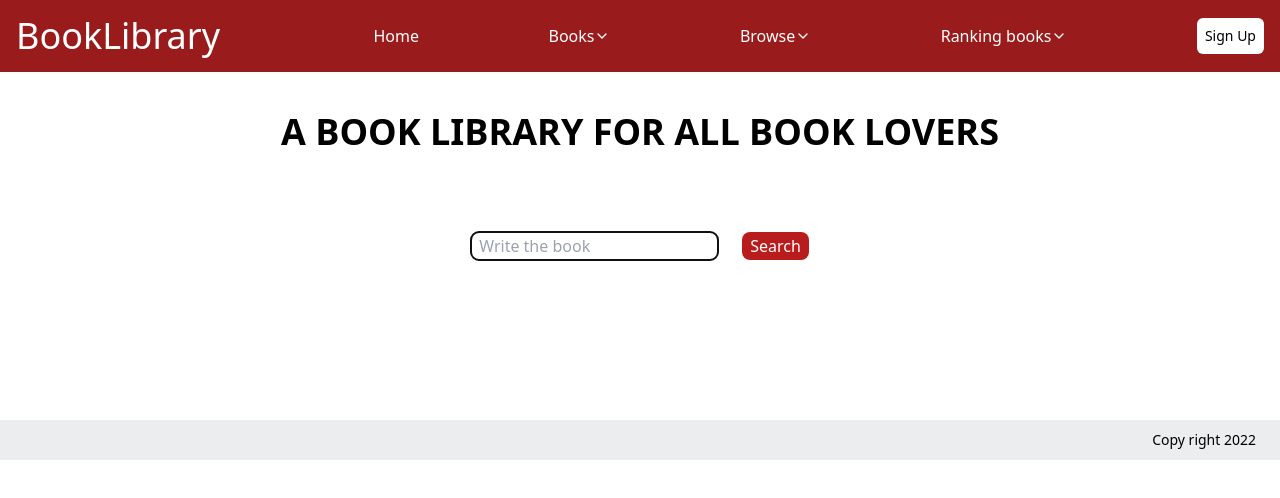
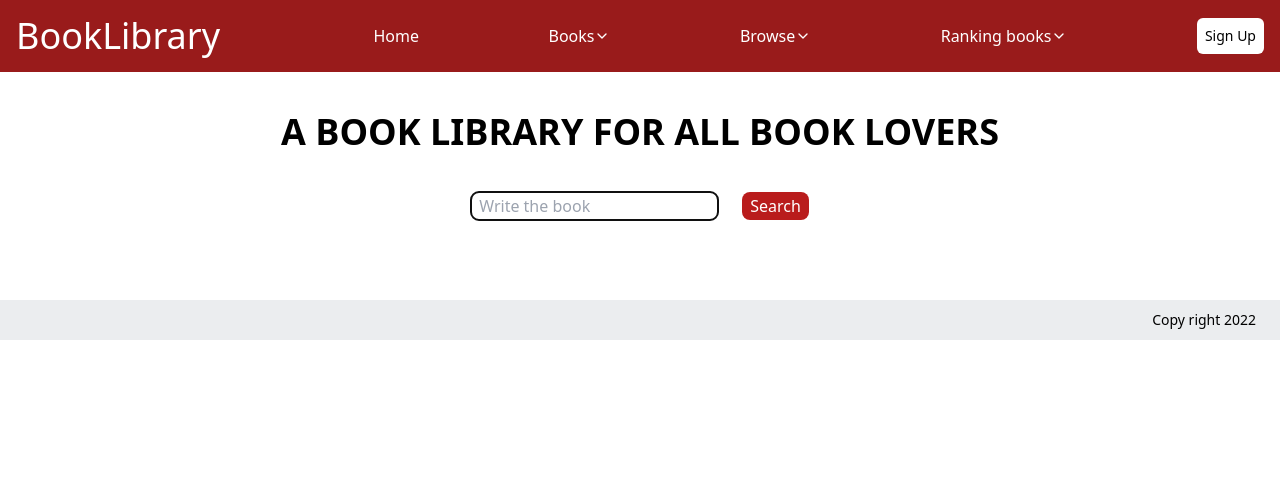
Before and after one commit to sebasarias88/09-API-books, a React (Create React App) app: page / in a window 1280 px wide. Shown: the top 498 px of the page. Built offline with nearby package versions, Linux system fonts and the light colour scheme.

Commit message:
Reformatted styles

```diff
--- a/src/App.js
+++ b/src/App.js
@@ -1,15 +1,15 @@
 import './App.css';
-import Form from "./components/Form";
 import {Route, Routes} from "react-router-dom";
 import Book from "./pages/Book";
 import Login from "./pages/Login";
+import Home from "./pages/Home";
 
 function App() {
 
     return (
         <div className="bg-white w-full h-full overflow-scroll">
             <Routes>
-                <Route path='/' element={<Form/>}/>
+                <Route path='/' element={<Home/>}/>
                 <Route path='/book/:bookId' element={<Book/>}/>
                 <Route path='/login' element={<Login/>}/>
             </Routes>
--- a/src/components/Footer.jsx
+++ b/src/components/Footer.jsx
@@ -1,7 +1,7 @@
 export default function Footer(){
 
     return(
-        <div className="flex justify-end bg-gray-400/20 h-10 items-center">
+        <div className="flex justify-end bg-gray-400/20 h-10 items-center w-screen">
             <p className="text-sm mr-6">
                 Copy right 2022
             </p>
--- a/src/components/Form.jsx
+++ /dev/null
@@ -1,123 +0,0 @@
-import {useState} from "react";
-import axios from "axios";
-import {useDispatch, useSelector} from "react-redux";
-import {addBook} from "../store/slices/books/booksSlice";
-import {Link} from "react-router-dom";
-import Header from "./Header";
-import Footer from "./Footer";
-
-export default function Form() {
-
-    const [data, setData] = useState(null)
-    const [inputValue, setInputValue] = useState("")
-    //const [books, setBooks] = useState([])
-
-    const {books} = useSelector(state => state.books)
-    const dispatch = useDispatch();
-
-    const handleSuggestionClick = (id) => {
-        const current = data.items.filter(book => (book.id === id))
-        const currentBook = {
-            id: current[0].id,
-            title: current[0].volumeInfo.title,
-            author: current[0].volumeInfo.authors[0],
-            publishedDate: current[0].volumeInfo.publishedDate,
-            cover: current[0].volumeInfo.imageLinks.thumbnail,
-            info: current[0].volumeInfo.description,
-            page: current[0].volumeInfo.pageCount
-        }
-        //setBooks([currentBook, ...books])
-        dispatch(addBook(currentBook))
-        setData([])
-        setInputValue("")
-    }
-
-    const getData = async (value) => {
-        try {
-            const resp = await axios.get(`https://www.googleapis.com/books/v1/volumes?q=${value}&key=${process.env.REACT_APP_API_MAPS}`)
-            setData(resp.data)
-        } catch (error) {
-            console.log(error)
-        }
-    }
-
-    const handleSubmit = (e) => {
-        e.preventDefault()
-        setData(e.target.value)
-    }
-
-    const inputChange = (e) => {
-        setInputValue(e.target.value)
-        if (e.target.value.trim() !== "") {
-            getData(e.target.value)
-        } else {
-            setData(null)
-        }
-    }
-
-    return (
-        <div>
-            <Header/>
-            <div className="flex flex-col items-center">
-                <h1 className="mt-10 font-black text-4xl">
-                    A BOOK LIBRARY FOR ALL BOOK LOVERS
-                </h1>
-                <form className="relative" onSubmit={handleSubmit}>
-                    <input
-                        autoFocus={true}
-                        className="rounded-lg mt-20 px-2 mr-6 p-0.5"
-                        type="text"
-                        placeholder="Write the book"
-                        value={inputValue}
-                        onChange={inputChange}
-                    />
-                    <button
-                        className="bg-red-700 px-2 rounded-lg p-0.5 text-white"
-                        type="submit"
-                    >Search
-                    </button>
-                    {
-                        inputValue &&
-                        <div className="absolute top-full">
-                            <ol className="text-center">
-                                {
-                                    data && data.items && data.items.map(item => (
-                                        <li className="flex mt-4 w-3/6"
-                                            key={item.id}
-                                            onClick={() => handleSuggestionClick(item.id)}>
-                                            {item.volumeInfo.title}
-                                        </li>
-                                    ))}
-                            </ol>
-                        </div>
-                    }
-                </form>
-            </div>
-            <div className=" mt-20 p-10 flex gap-4 flex-wrap">
-                {books.map((book) => (
-                    <div
-                        className="flex flex-col items-center bg-gray-400/20 rounded-lg p-10 w-3/12 hover:shadow-lg"
-                        key={book.id}>
-                        <img className="rounded-lg w-32 h-44 "
-                             src={book.cover} alt="book image"
-                        />
-                        <h1 className="text-center text-xl font-bold mt-6">
-                            {book.title}
-                        </h1>
-                        <h2 className="mt-2 text-center">
-                            <b>Published Date:</b> {book.publishedDate}
-                        </h2>
-                        <p className="mt-1 text-center">
-                            <b>Author:</b>{book.author}
-                        </p>
-                        <p className="underline mt-6">
-                            <Link to={`/book/${book.id}`}><b>More information</b></Link>
-                        </p>
-                    </div>
-                ))}
-            </div>
-            <Footer/>
-        </div>
-
-    )
-}
--- a/src/components/Header.jsx
+++ b/src/components/Header.jsx
@@ -1,11 +1,10 @@
 import {Link} from "react-router-dom";
 import {FiChevronDown} from "react-icons/fi";
 
-export default function Header(){
+export default function Header() {
 
-    return(
-        <div>
-            <header className="flex justify-between items-center bg-red-800 p-4">
+    return (
+        <header className="flex justify-between items-center bg-red-800 p-4 w-screen">
             <p className="text-4xl text-white">
                 BookLibrary
             </p>
@@ -25,6 +24,5 @@ export default function Header(){
                 <Link to={'/login'}>Sign Up</Link>
             </button>
         </header>
-        </div>
     )
 }
--- /dev/null
+++ b/src/components/RenderBooks.jsx
@@ -0,0 +1,32 @@
+import {Link} from "react-router-dom";
+import {useSelector} from "react-redux";
+
+export default function RenderBooks(){
+    const {books} = useSelector(state => state.books)
+
+    return(
+        <div className="p-10 flex justify-center gap-4 flex-wrap w-screen ">
+            {books.map((book) => (
+                <div
+                    className="flex flex-col items-center bg-gray-400/20 rounded-lg p-10 w-3/12 hover:shadow-lg"
+                    key={book.id}>
+                    <img className="rounded-lg w-32 h-44 "
+                         src={book.cover} alt="book image"
+                    />
+                    <h1 className="text-center text-xl font-bold mt-6">
+                        {book.title}
+                    </h1>
+                    <h2 className="mt-2 text-center">
+                        <b>Published Date:</b> {book.publishedDate}
+                    </h2>
+                    <p className="mt-1 text-center">
+                        <b>Author:</b>{book.author}
+                    </p>
+                    <p className="underline mt-6">
+                        <Link to={`/book/${book.id}`}><b>More information</b></Link>
+                    </p>
+                </div>
+            ))}
+        </div>
+    )
+}
--- /dev/null
+++ b/src/components/SearchBook/index.jsx
@@ -0,0 +1,83 @@
+import {useState} from "react";
+import axios from "axios";
+import {addBook} from "../../store/slices/books/booksSlice";
+import {useDispatch} from "react-redux";
+
+export default function SearchBook() {
+    const [data, setData] = useState(null)
+    const [inputValue, setInputValue] = useState("")
+    const dispatch = useDispatch();
+
+    const handleSuggestionClick = (id) => {
+        const current = data.items.filter(book => (book.id === id))
+        const currentBook = {
+            id: current[0].id,
+            title: current[0].volumeInfo.title,
+            author: current[0].volumeInfo.authors[0],
+            publishedDate: current[0].volumeInfo.publishedDate,
+            cover: current[0].volumeInfo.imageLinks.thumbnail,
+            info: current[0].volumeInfo.description,
+            page: current[0].volumeInfo.pageCount
+        }
+        //setBooks([currentBook, ...books])
+        dispatch(addBook(currentBook))
+        setData([])
+        setInputValue("")
+    }
+
+    const getData = async (value) => {
+        try {
+            const resp = await axios.get(`https://www.googleapis.com/books/v1/volumes?q=${value}&key=${process.env.REACT_APP_API_MAPS}`)
+            setData(resp.data)
+        } catch (error) {
+            console.log(error)
+        }
+    }
+
+    const handleSubmit = (e) => {
+        e.preventDefault()
+        setData(e.target.value)
+    }
+
+    const inputChange = (e) => {
+        setInputValue(e.target.value)
+        if (e.target.value.trim() !== "") {
+            getData(e.target.value)
+        } else {
+            setData(null)
+        }
+    }
+
+    return (
+        <form className="relative" onSubmit={handleSubmit}>
+            <input
+                autoFocus={true}
+                className="rounded-lg  px-2 mr-6 p-0.5"
+                type="text"
+                placeholder="Write the book"
+                value={inputValue}
+                onChange={inputChange}
+            />
+            <button
+                className="bg-red-700 px-2 rounded-lg p-0.5 text-white"
+                type="submit"
+            >Search
+            </button>
+            {
+                inputValue &&
+                <div className="absolute top-full">
+                    <ol className="text-center">
+                        {
+                            data && data.items && data.items.map(item => (
+                                <li className="flex mt-4 w-3/6"
+                                    key={item.id}
+                                    onClick={() => handleSuggestionClick(item.id)}>
+                                    {item.volumeInfo.title}
+                                </li>
+                            ))}
+                    </ol>
+                </div>
+            }
+        </form>
+    )
+}
--- /dev/null
+++ b/src/pages/Home.jsx
@@ -0,0 +1,20 @@
+import Header from "../components/Header";
+import SearchBook from "../components/SearchBook";
+import Footer from "../components/Footer";
+import RenderBooks from "../components/RenderBooks";
+
+export default function Home() {
+
+
+    return (
+        <div className="flex flex-col items-center">
+            <Header/>
+            <h1 className="my-10 font-black text-4xl">
+                A BOOK LIBRARY FOR ALL BOOK LOVERS
+            </h1>
+            <SearchBook/>
+            <RenderBooks/>
+            <Footer/>
+        </div>
+    )
+}
```
Lines whose indentation alone changed are shown as unchanged.
